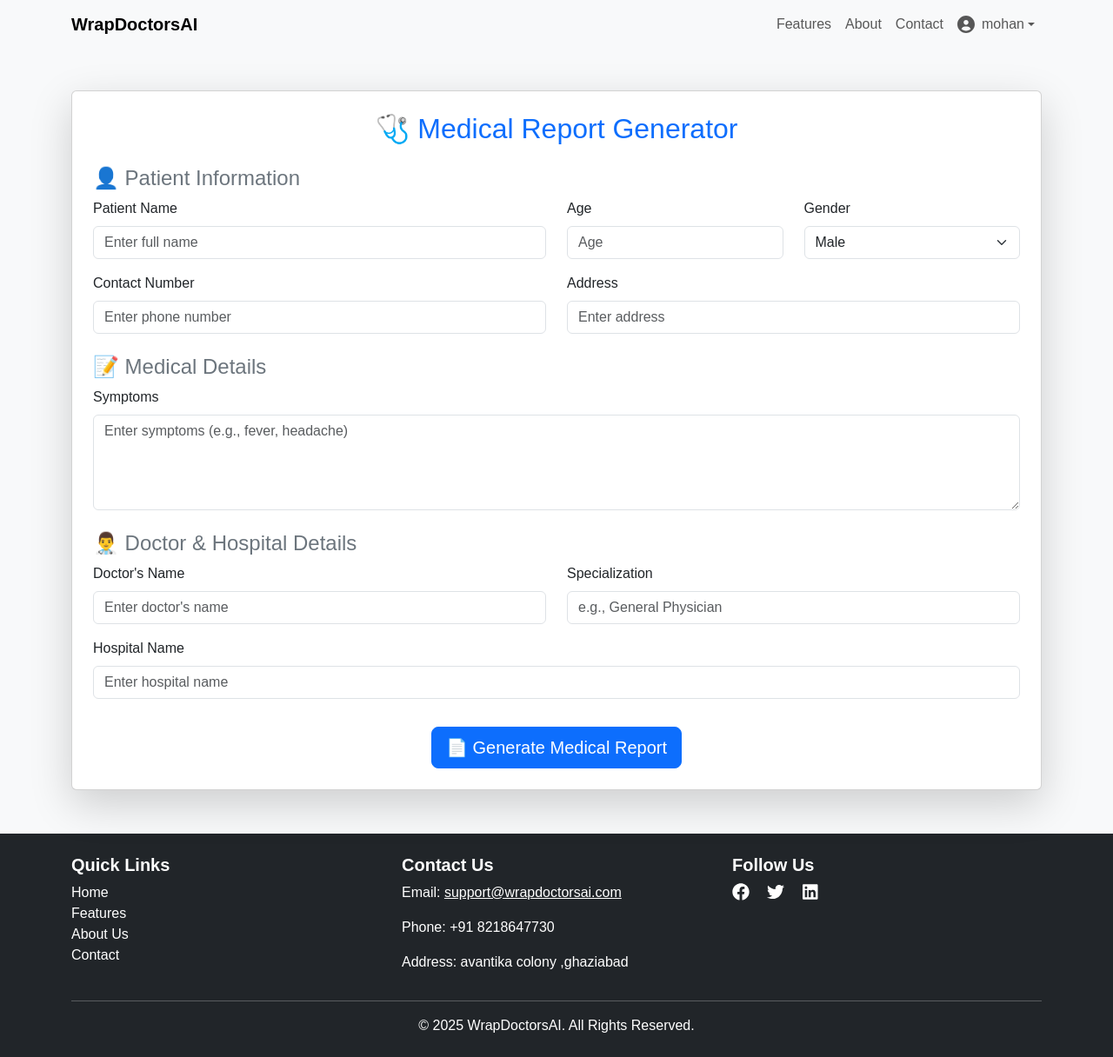
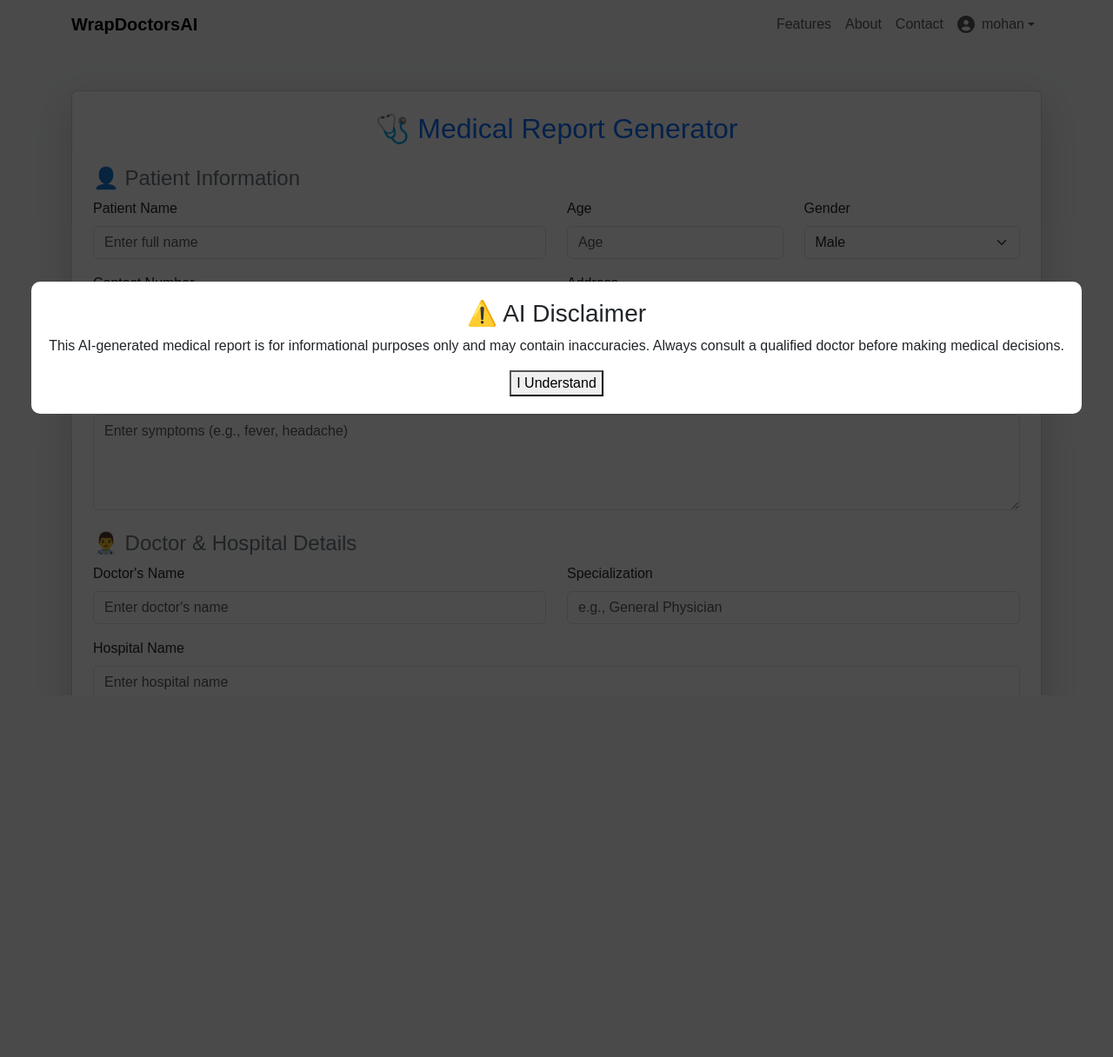
Before and after one commit to shaurya1234524/wraphealthai, a Django app: page /diagnose/ in a window 1280 px wide. Shown: the whole page at 87% size. After the commit the page ends 793 px from the top, so only its background shows below. Run offline with Django 5.2, Linux system fonts and the light colour scheme; a user stored in the database is signed in.

Commit message:
Update report_form.html

```diff
--- a/healthai/templates/report_form.html
+++ b/healthai/templates/report_form.html
@@ -80,5 +80,43 @@
 </div>
 
 <script src="https://cdn.jsdelivr.net/npm/bootstrap@5.3.0/dist/js/bootstrap.bundle.min.js"></script>
+  <div id="ai-disclaimer" class="disclaimer-popup">
+    <div class="disclaimer-content">
+        <h3>⚠️ AI Disclaimer</h3>
+        <p>
+            This AI-generated medical report is for informational purposes only and may contain inaccuracies.
+            Always consult a qualified doctor before making medical decisions.
+        </p>
+        <button id="accept-disclaimer">I Understand</button>
+    </div>
+</div>
+
+<style>
+    .disclaimer-popup {
+        position: fixed;
+        top: 0;
+        left: 0;
+        width: 100%;
+        height: 100%;
+        background: rgba(0, 0, 0, 0.7);
+        display: flex;
+        justify-content: center;
+        align-items: center;
+        z-index: 999;
+    }
+    .disclaimer-content {
+        background: white;
+        padding: 20px;
+        border-radius: 10px;
+        text-align: center;
+    }
+</style>
+
+<script>
+    document.getElementById("accept-disclaimer").onclick = function () {
+        document.getElementById("ai-disclaimer").style.display = "none";
+    };
+</script>
+
 </body>
 {% endblock body %}
```
